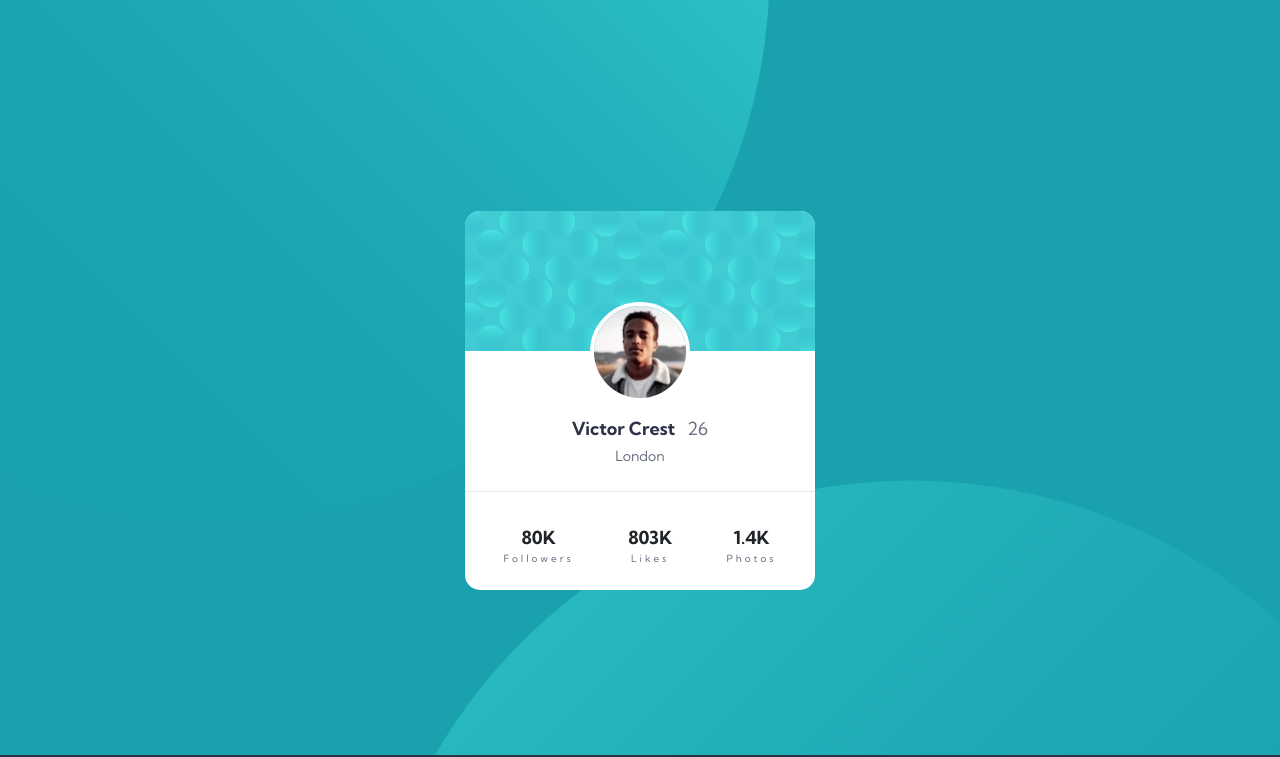
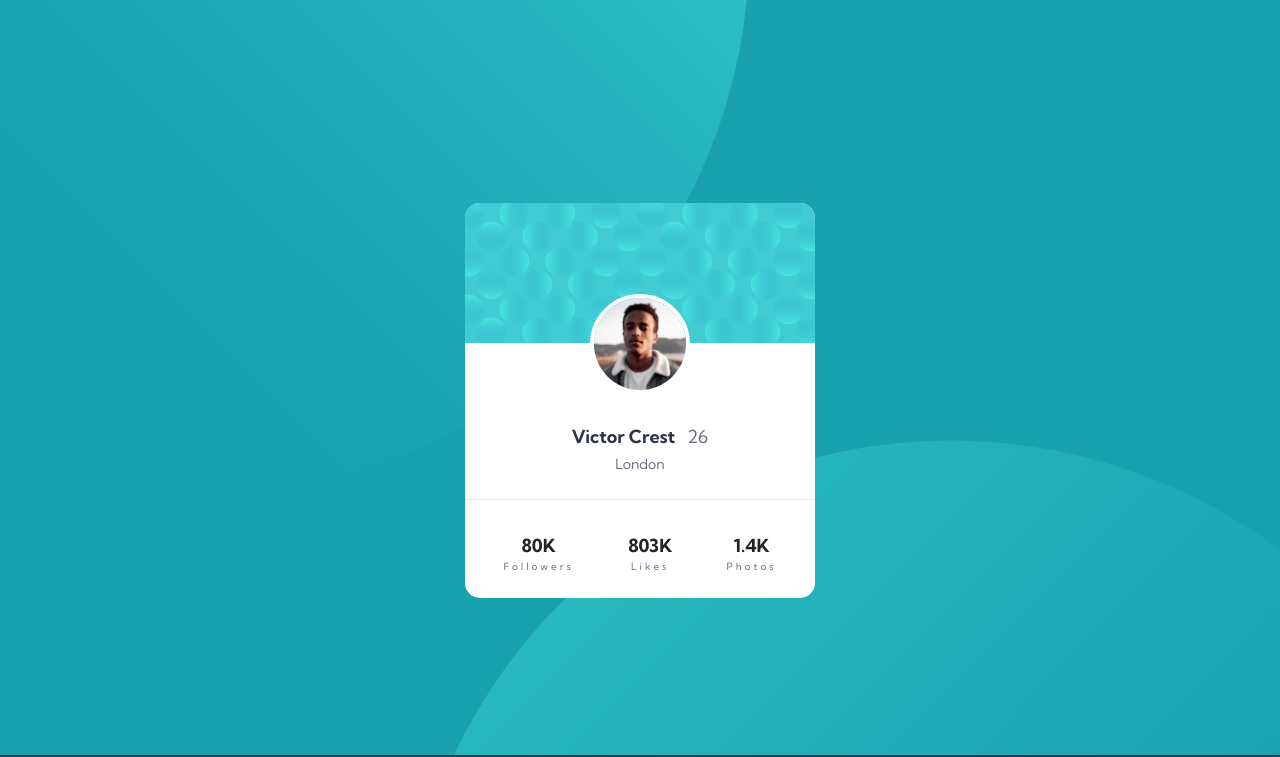
Before and after one commit to anjorrao/frontend-mentor-1, a plain HTML site: page index.html in a window 1280 px wide. Shown: the top 757 px of the page. Drawn offline with Linux system fonts and the light colour scheme.

Commit message:
Background-image position update.

```diff
--- a/index.html
+++ b/index.html
@@ -17,7 +17,7 @@
       <div class="card-body text-center position-relative px-0">
         <img class="profile-image rounded-circle" src="images/image-victor.jpg" alt="profile image" height="100">
         <div class="card-text pt-5">
-          <div>
+          <div class="mt-3">
             <span class="font-bold me-2">
               Victor Crest
             </span>
--- a/scss/theme/theme.scss
+++ b/scss/theme/theme.scss
@@ -6,7 +6,7 @@ body {
 	color: $font-color;
 	background-color: $primary-color;
 	background-image: url('../images/bg-pattern-top.svg'), url('../images/bg-pattern-bottom.svg');
-	background-position: top -580px left -330px, bottom -780px right -180px;
+	background-position: top -605px left -350px, bottom -740px right -220px;
   background-size: 1100px, 1100px;
 	background-repeat: no-repeat;
 
```
Also changed, not shown: css/style.css.
